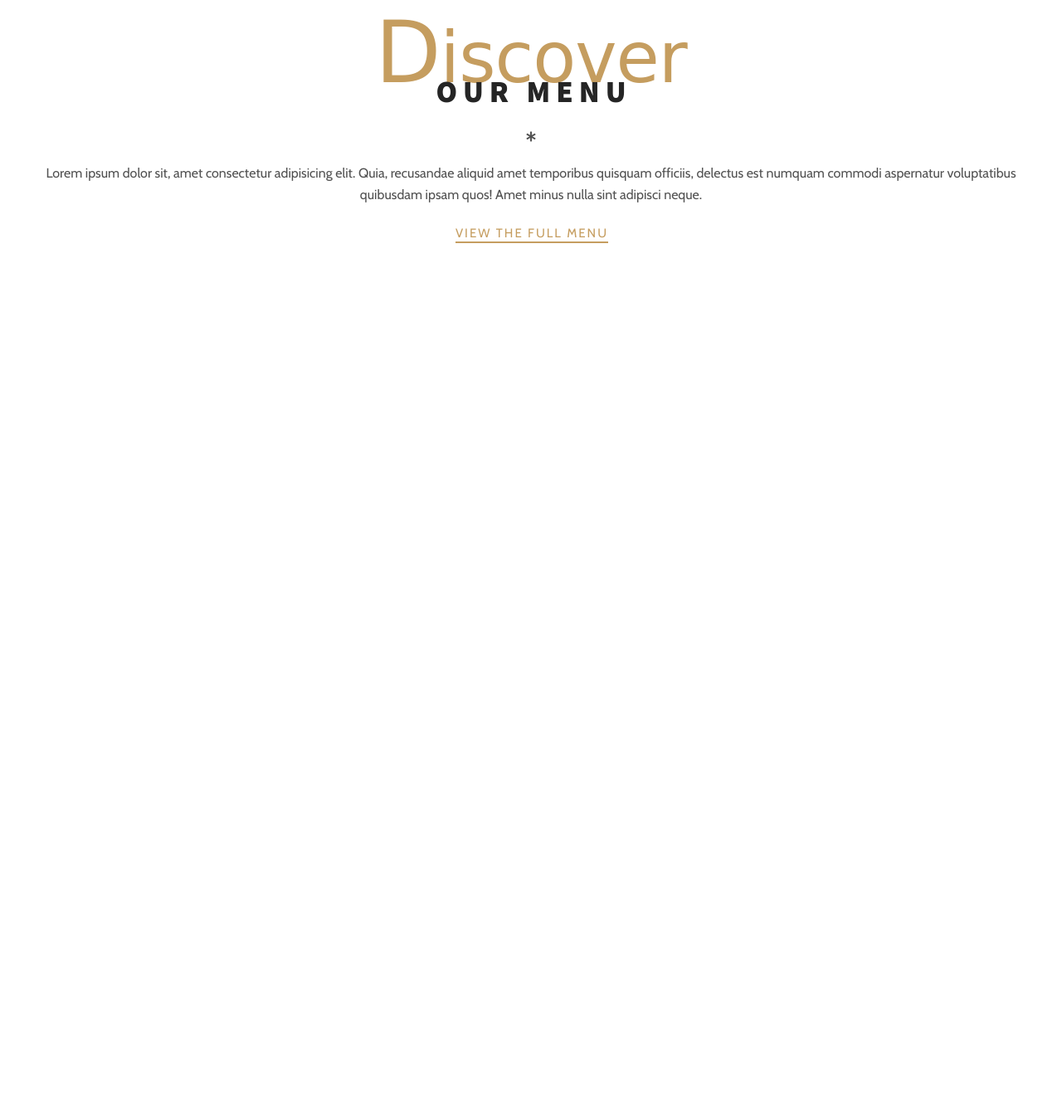
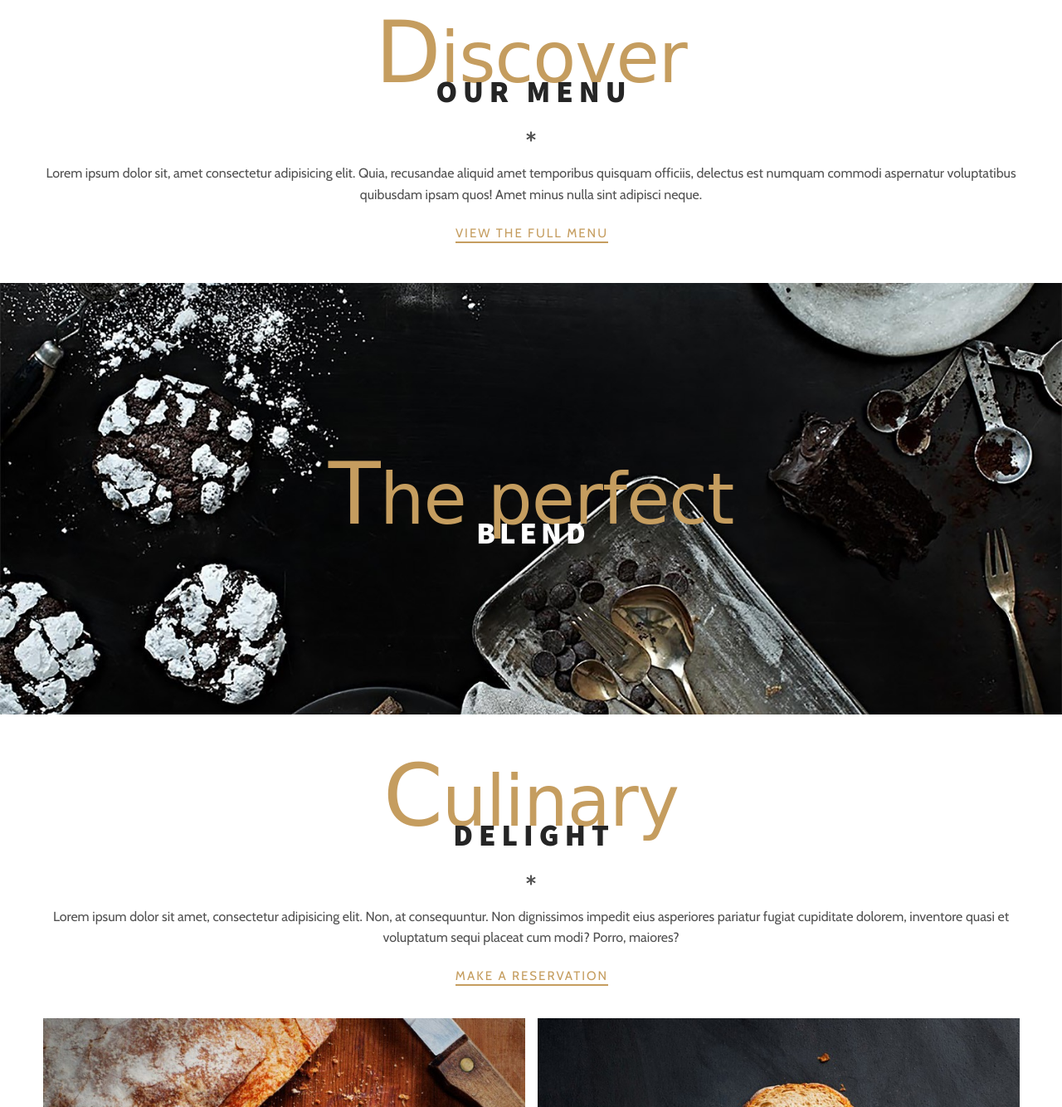
Before and after one commit to axtell5000/the-rosa-website, a plain HTML site: page index.html in a window 1280 px wide. Shown: the part 3578-4912 px from the top of the page at 83% size. Before the commit the page ends 3919 px from the top, so only its background shows below. Drawn offline with nearby package versions, Linux system fonts and the light colour scheme; a web font is replaced by a local one.

Commit message:
adding culinary delight section

```diff
--- a/css/styles.css
+++ b/css/styles.css
@@ -345,3 +345,9 @@ header {
   margin-bottom: 0;
   padding-top: 3rem;
 }
+
+/* the perfect blend */
+.perfect-blend {
+  background: url("../images/perfect-blend.jpg") no-repeat center;
+  background-size: cover;
+}
--- a/index.html
+++ b/index.html
@@ -96,7 +96,7 @@
           <h2 class="sub-headline"><span class="first-letter">T</span>asteful</h2>
         </div>
         <div class="animate-bottom">
-          <h1 class="headline headline-dark">Recipes</h1>
+          <h1 class="headline">Recipes</h1>
         </div>
 
       </div>
@@ -129,6 +129,44 @@
   </section>
   <!-- discover our menu ends -->
 
+  <section class="perfect-blend between">
+    <div class="container">
+      <div class="global-headline">
+        <div class="animate-top">
+          <h2 class="sub-headline"><span class="first-letter">T</span>he perfect</h2>
+        </div>
+        <div class="animate-bottom">
+          <h1 class="headline">Blend</h1>
+        </div>
+
+      </div>
+    </div>
+  </section>
+  <!-- the perfect blend ends -->
+
+  <section class="culinary-delights">
+    <div class="container">
+      <div class="restaurant-info">
+        <div class="restaurant-description padding-right animate-left">
+          <div class="global-headline">
+            <h2 class="sub-headline"><span class="first-letter">C</span>ulinary</h2>
+            <h1 class="headline headline-dark">Delight</h1>
+            <div class="asterisk"><i class="fas fa-asterisk"></i></div>
+          </div>
+          <p>Lorem ipsum dolor sit amet, consectetur adipisicing elit. Non, at consequuntur. Non dignissimos impedit
+            eius asperiores pariatur fugiat cupiditate dolorem, inventore quasi et voluptatum sequi placeat cum modi?
+            Porro, maiores?</p>
+          <a href="#" class="btn body-btn" title="Make a reservation">Make a reservation</a>
+        </div>
+        <div class="image-group">
+          <img class="animate-top" src="./images/delight-group-1.jpg" alt="Culinary delight 1">
+          <img class="animate-bottom" src="./images/delight-group-2.jpg" alt="Culinary delight 2">
+        </div>
+      </div>
+    </div>
+  </section>
+  <!-- culinary delights ends -->
+
   <script src="./js/main.js"></script>
 </body>
 
```
